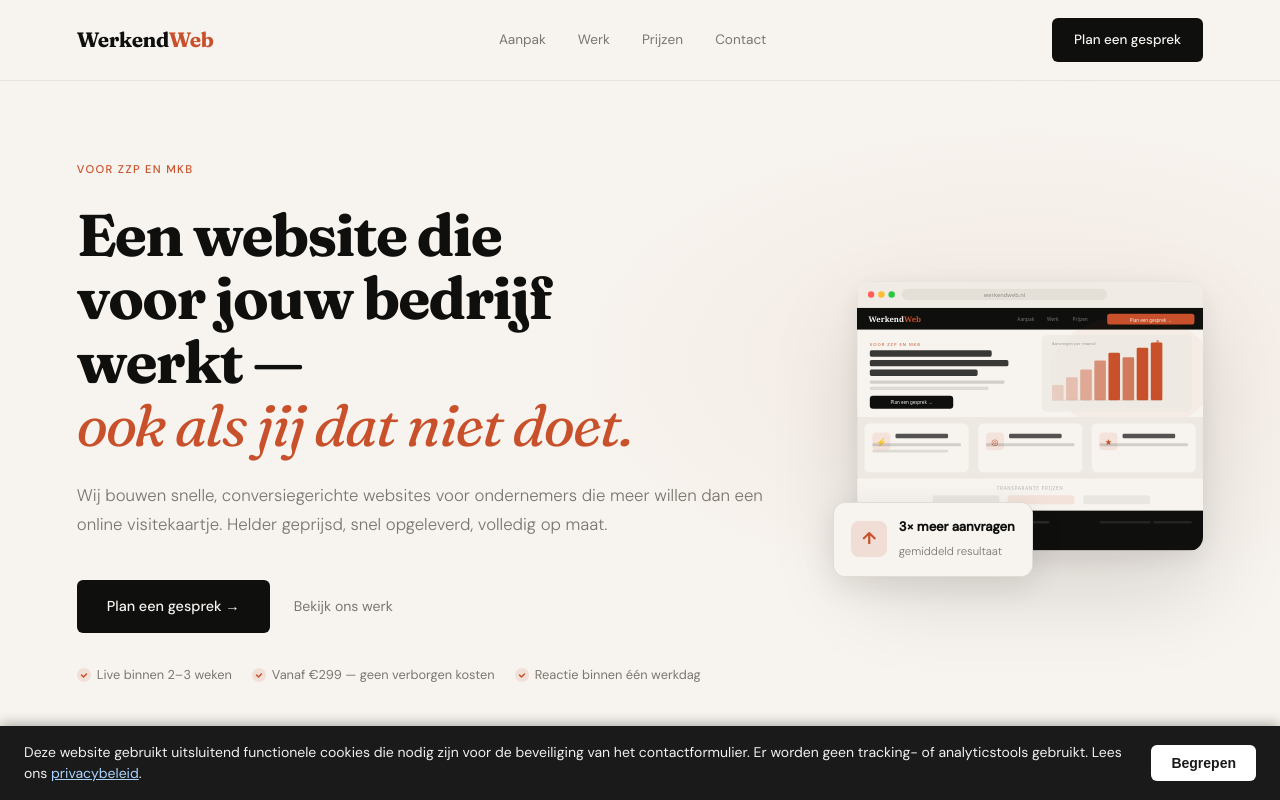
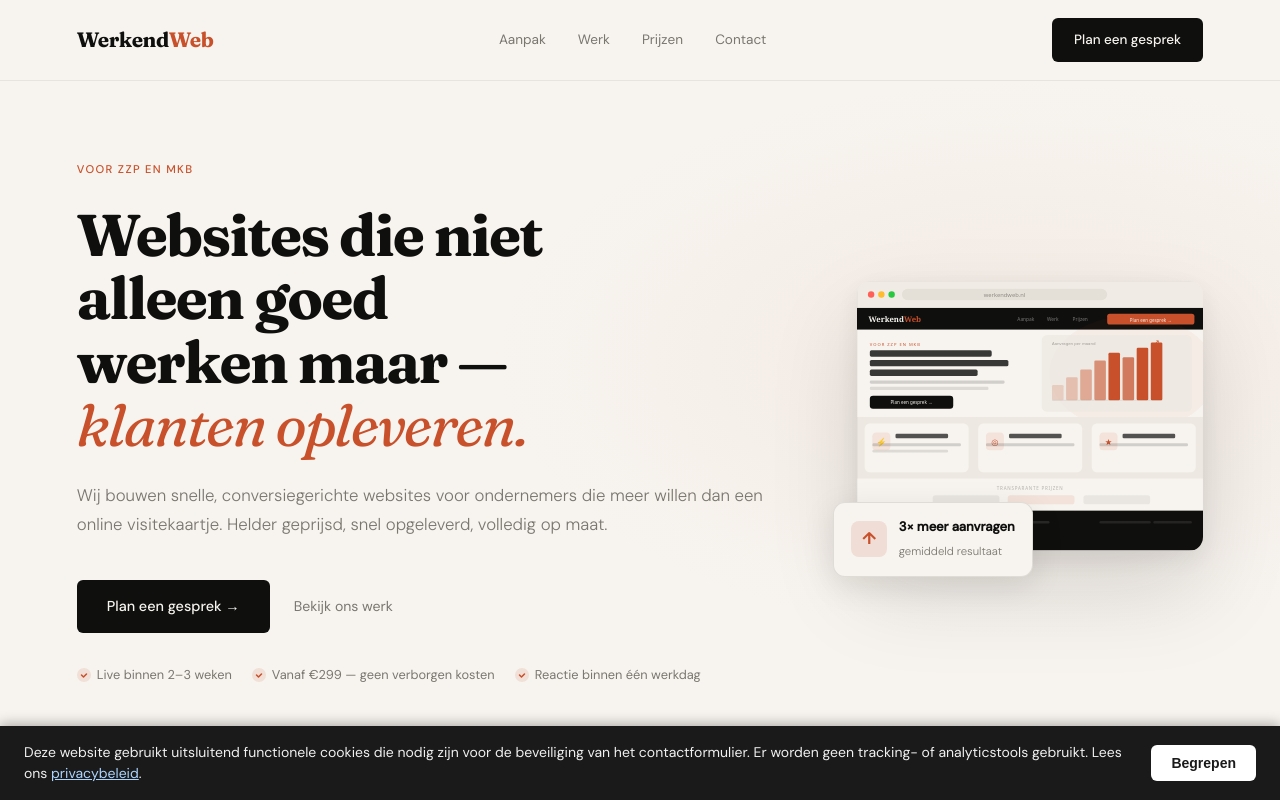
Before and after one commit to Abbout12/Werkendweb-site, a website: page public/index.html in a window 1280 px wide. Shown: the top 800 px of the page. Drawn offline with Linux system fonts and the light colour scheme.

Commit message:
slogan aangepast

```diff
--- a/public/index.html
+++ b/public/index.html
@@ -112,8 +112,8 @@
   <div class="hero-content">
     <div class="hero-label">Voor ZZP en MKB</div>
 
-    <h1>Een website die voor jouw bedrijf werkt &mdash;<br>
-        <em>ook als jij dat niet doet.</em></h1>
+    <h1>Websites die niet alleen goed werken maar &mdash;<br>
+        <em>klanten opleveren.</em></h1>
 
     <p class="hero-sub">
       Wij bouwen snelle, conversiegerichte websites voor ondernemers die meer willen
```
